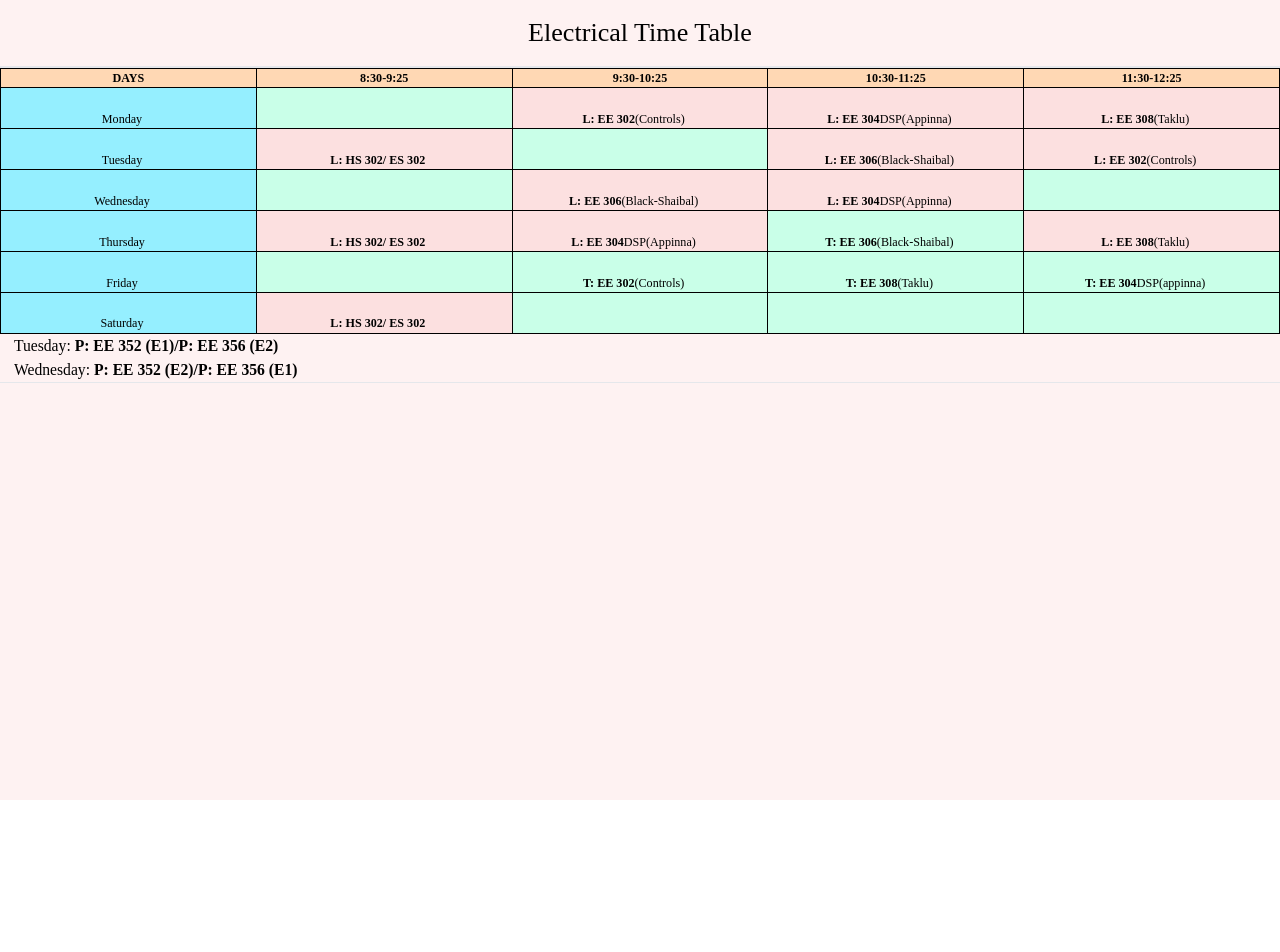
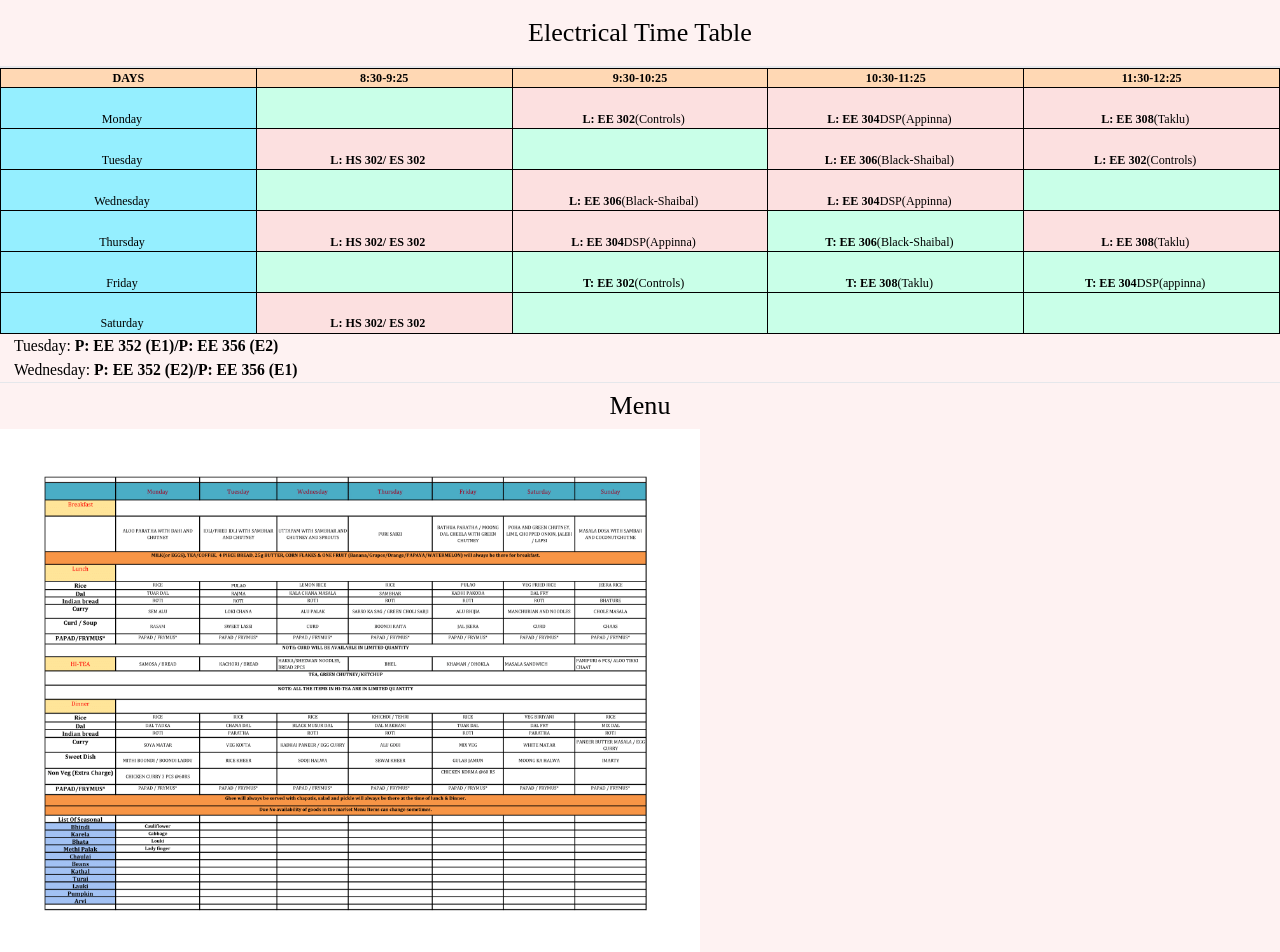
Before and after one commit to Shuffled720/2023-24-TT, a Next.js app: page / in a window 1280 px wide. Shown: the top 952 px of the page. Before the commit the page ends 800 px from the top, so only its background shows below. Built offline with nearby package versions, Linux system fonts and the light colour scheme; a web font is replaced by a local one.

Commit message:
menu added tentitivly

```diff
--- a/app/globals.css
+++ b/app/globals.css
@@ -42,8 +42,3 @@ th {
   color: red;
   font-weight: 900;
 }
-
-.menu-img {
-  width: 100%;
-  height: 25vh;
-}
--- a/app/page.js
+++ b/app/page.js
@@ -10,7 +10,7 @@ export default function Home() {
 
   return (
     <main>
-      <div className="h-screen bg-red-50">
+      <div className=" bg-red-50">
         <Header />
         <hr />
         {/* <Links /> */}
@@ -19,7 +19,7 @@ export default function Home() {
         {/* <ExamTT /> */}
         <FullWeekTT />
         <hr />
-        {/* <Menu /> */}
+        <Menu />
         <Footer />
       </div >
     </main>
--- a/components/FullWeekTT.jsx
+++ b/components/FullWeekTT.jsx
@@ -2,7 +2,7 @@ import data from "@/helper/data.json"
 const FullWeekTT = () => {
   return (
     <>
-            <section id="full-view">
+      <section id="">
         <div>
           <table className="table-fixed w-full text-center ">
             <thead>
@@ -18,10 +18,18 @@ const FullWeekTT = () => {
               {Object.keys(data.tt).map((day, i) => (
                 <>
                   <tr key={i}>
-                                        <td className='days-col'>{day}</td>
+                    <td className="days-col">{day}</td>
                     {data.tt[day].map((lec, j) => (
                       <>
-                                                <td key={j} className={lec.type == "Lecture" ? "lecture" : "tut"} ><p className="text-ellipsis overflow-hidden"><span className='font-bold'>{lec.title}</span><span>{lec.teacher}</span></p></td>
+                        <td
+                          key={j}
+                          className={lec.type == "Lecture" ? "lecture" : "tut"}
+                        >
+                          <p className="text-ellipsis overflow-hidden">
+                            <span className="font-bold">{lec.title}</span>
+                            <span>{lec.teacher}</span>
+                          </p>
+                        </td>
                       </>
                     ))}
                   </tr>
@@ -29,9 +37,19 @@ const FullWeekTT = () => {
               ))}
             </tbody>
           </table>
-                    <div className='px-4'>
-                        <h1 className="text-lg">Tuesday: <span className='font-bold text-lg'>P: EE 352 (E1)/P: EE 356 (E2)</span></h1>
-                        <h1 className="text-lg">Wednesday: <span className='font-bold text-lg'>P: EE 352 (E2)/P: EE 356 (E1)</span></h1>
+          <div className="px-4">
+            <h1 className="text-lg">
+              Tuesday:{" "}
+              <span className="font-bold text-lg">
+                P: EE 352 (E1)/P: EE 356 (E2)
+              </span>
+            </h1>
+            <h1 className="text-lg">
+              Wednesday:{" "}
+              <span className="font-bold text-lg">
+                P: EE 352 (E2)/P: EE 356 (E1)
+              </span>
+            </h1>
           </div>
         </div>
       </section>
--- a/components/Menu.jsx
+++ b/components/Menu.jsx
@@ -5,7 +5,15 @@ const Menu = () => {
     <>
       <section id="menu">
         <h1 className="text-center text-3xl py-2 ">Menu</h1>
-                <Image alt="menu" className="menu-img" src="/menu.jpg" width={500} height={500} />
+        <div className="h-1/5 overflow-hidden">
+          <Image
+            alt="menu"
+            className="menu-img"
+            src="/menu.png"
+            width={700}
+            height={700}
+          />
+        </div>
       </section>
     </>
   )
```
Also changed, not shown: public/menu.jpg (deleted), public/menu.png (added). Lines whose indentation alone changed are shown as unchanged.
